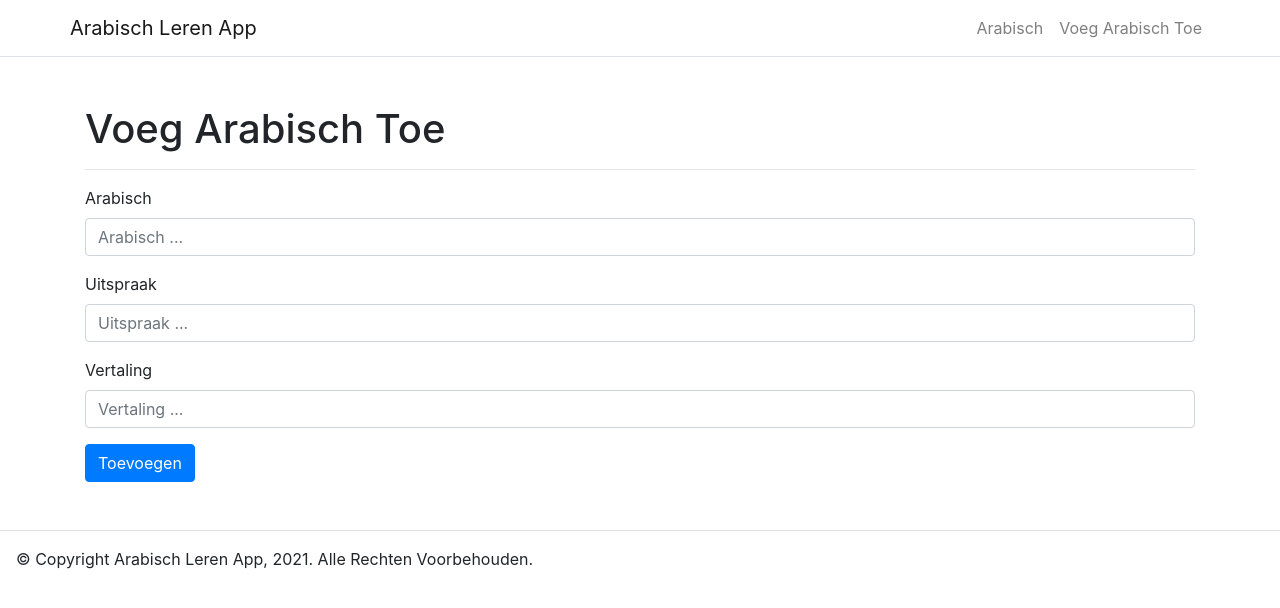
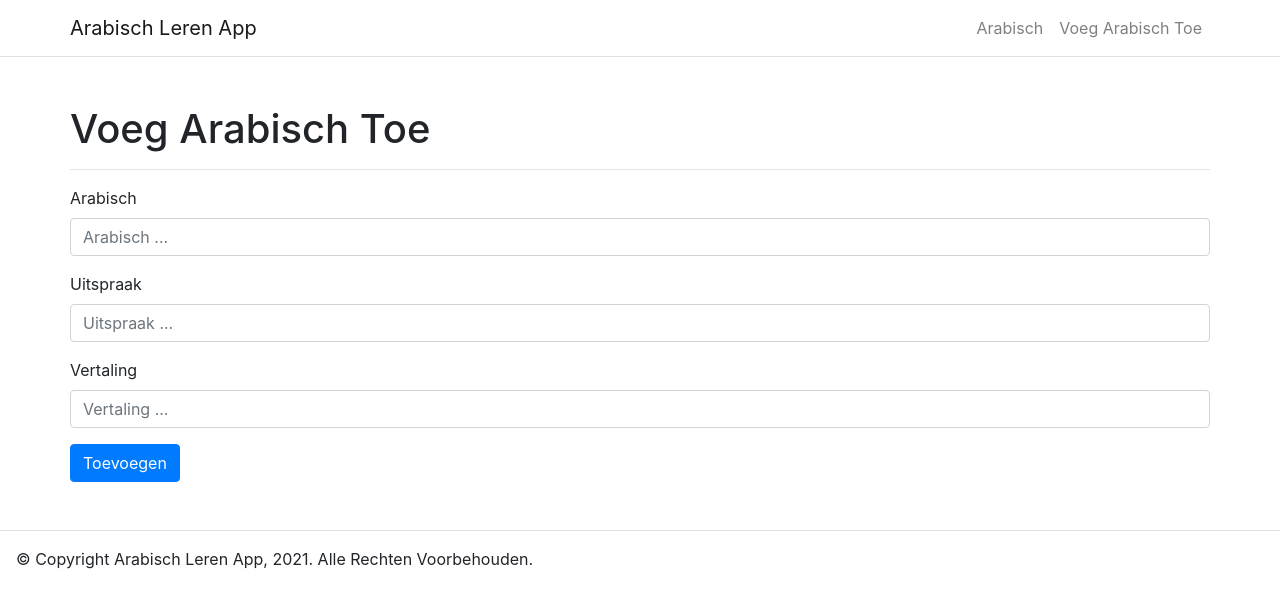
Before and after one commit to RedouanBou/arabisch-leren-app, a React (Create React App) app: page /arabisch-leren-app/add-translation in a window 1280 px wide. Shown: the top 608 px of the page. Built offline with nearby package versions, Linux system fonts and the light colour scheme.

Commit message:
Final version

```diff
--- a/src/pages/AddTranslation.js
+++ b/src/pages/AddTranslation.js
@@ -62,7 +62,7 @@ class AddTranslation extends PureComponent {
     render() {
         return(
             <Container className="p-0 mt-5">
-                <Container className="mt-5">
+                <Container className="p-0 mt-5">
                     <h1>Voeg Arabisch Toe</h1>
                     <hr />
                     <Form className="form" onSubmit={this.handleSubmit.bind(this)}>
```
